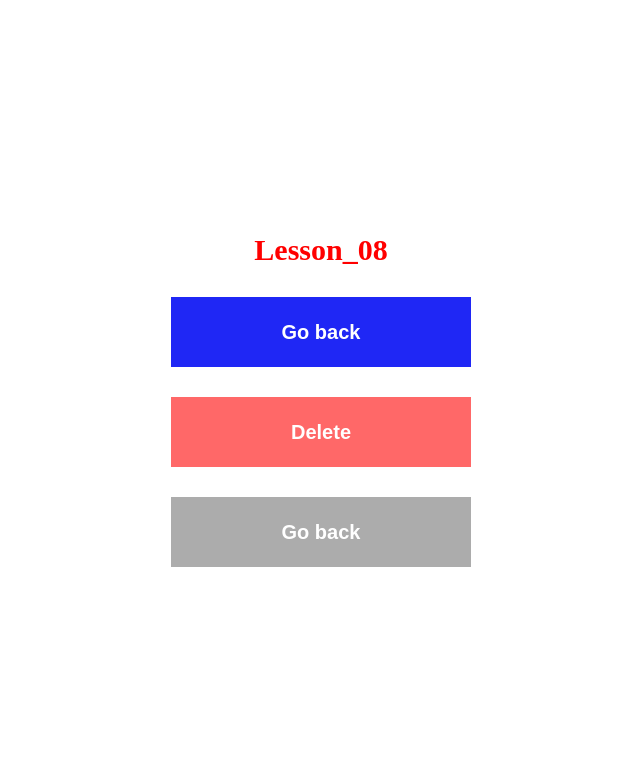
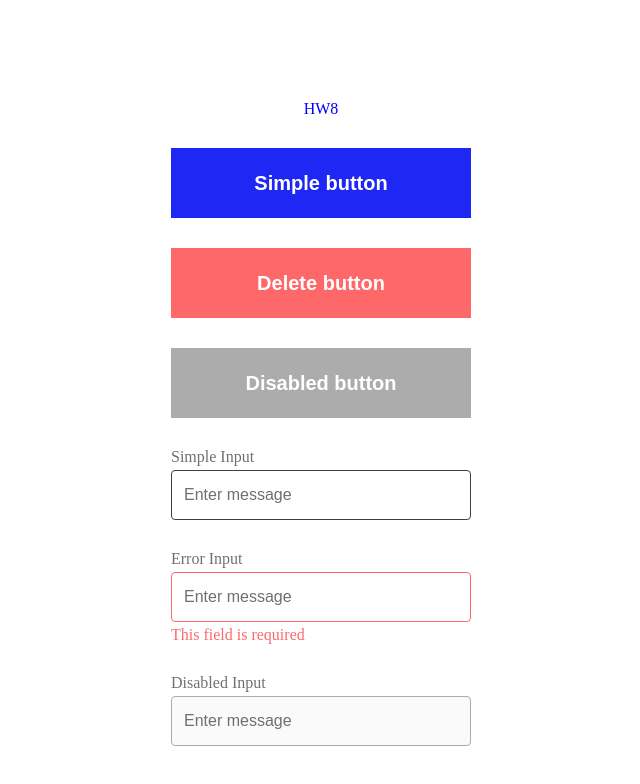
Before and after one commit to AIT-AS/cohort_62_fs_react_ts, a React (Vite) app: page / in a window 1280 px wide. Shown: the top 784 px of the page, without its empty margins (319-959 px from the left). Built offline with nearby package versions, Linux system fonts and the light colour scheme.

Commit message:
Homework08

```diff
--- a/src/App.tsx
+++ b/src/App.tsx
@@ -3,12 +3,13 @@ import GlobalStyles from "styles/GlobalStyles";
 // Lessons
 // import Lesson_06 from "lessons/Lesson_06/Lesson_06";
 // import Lesson_07 from "lessons/Lesson_07/Lesson_07";
-import Lesson_08 from "lessons/Lesson_08/Lesson_08";
+// import Lesson_08 from "lessons/Lesson_08/Lesson_08";
 
 
 // Homeworks
 // import Homework_06 from "homeworks/Homework_06/Homework_06";
 // import Homework_07 from "homeworks/Homework_07/Homework_07";
+import Homework_08 from "homeworks/Homework_08/Homework_08";
 
 
 function App() {
@@ -17,10 +18,11 @@ function App() {
       {/* <Lesson_06 /> */}
       {/* <Lesson_07 /> */}
       <GlobalStyles />
-      <Lesson_08 />
+      {/* <Lesson_08 /> */}
 
       {/* <Homework_06 /> */}
       {/* <Homework_07 /> */}
+      <Homework_08 />
 
     </>
   );
--- a/src/components/Button/Button.tsx
+++ b/src/components/Button/Button.tsx
@@ -1,9 +1,9 @@
 import { type ButtonProps } from "./types";
 import { ButtonComponent } from "./styles";
 
-function Button({ name = "Send", type = "button", onClick, isRed = false, isDisabled = false  }: ButtonProps) {
+function Button({ name, type = "button", onClick, isRed = false, isDisabled = false  }: ButtonProps) {
   return (
-    <ButtonComponent disabled={isDisabled} $isRed={isRed} className="button_component" type={type} onClick={onClick}>
+    <ButtonComponent disabled={isDisabled}  $isRed={isRed} className="button_component" type={type} onClick={onClick}>
       {name}
     </ButtonComponent>
   );
--- a/src/components/Input/Input.tsx
+++ b/src/components/Input/Input.tsx
@@ -1,20 +1,33 @@
-import "./styles.css";
+import { InputWrapper, InputLabel, InputComponent, ErrorText } from "./styles"
+
 import { type InputProps } from "./types";
 
-function Input({ id, name, type, placeholder, label }: InputProps) {
+function Input({
+  id,
+  name,
+  type = "text",
+  placeholder,
+  label,
+  disabled = false,
+  error = undefined,
+  value,
+  onChange,
+}: InputProps) {
   return (
-    <div className="input-wrapper">
-      <label className="input-label" htmlFor={id}>
-        {label}
-      </label>
-      <input
-        className="input-component"
+    <InputWrapper>
+      <InputLabel htmlFor={id}>{label}</InputLabel>
+      <InputComponent
+        disabled={disabled}
+        $error={error}
         id={id}
         name={name}
         type={type}
         placeholder={placeholder}
+        value={value}
+        onChange={onChange}
       />
-    </div>
+      {!!error && <ErrorText>{error}</ErrorText>}
+    </InputWrapper>
   );
 }
 
--- /dev/null
+++ b/src/components/Input/styles.ts
@@ -0,0 +1,53 @@
+import styled from "@emotion/styled";
+
+interface InputComponentProps {
+  $error?: string | undefined;
+}
+
+const generateInputBorder = (
+  error: string | undefined,
+  disabled: boolean | undefined
+) => {
+  if (disabled) {
+    return "#acacacff";
+  } else {
+    if (error) {
+      return "#ff6868ff";
+    } else {
+      return "#3f3f3f";
+    }
+  }
+};
+
+export const InputWrapper = styled.div`
+  display: flex;
+  flex-direction: column;
+  gap: 4px;
+  width: 100%;
+`;
+
+export const InputLabel = styled.label`
+  font-size: 16px;
+  color: hsl(0, 0%, 44%);
+`;
+
+export const InputComponent = styled.input<InputComponentProps>`
+  width: 100%;
+  height: 50px;
+  border: 1px solid
+    ${({ disabled, $error }) => generateInputBorder($error, disabled)};
+  border-radius: 4px;
+  padding: 12px;
+  outline: none;
+
+  &::placeholder {
+    color: #6f6f6f;
+    font-size: 16px;
+  }
+`;
+
+export const ErrorText = styled.div`
+  height: 18px;
+  font-size: 16px;
+  color: #ff6868ff;
+`;
--- /dev/null
+++ b/src/homeworks/Homework_08/Homework_08.tsx
@@ -0,0 +1,59 @@
+import Button from "components/Button/Button";
+import Input from "components/Input/Input";
+
+import { PageWrapper, Paragraph, FormElementContainer } from "./styles";
+
+function Homework_08() {
+  const works = () => {
+    console.log("Button works");
+  };
+
+  return (
+    <PageWrapper>
+      <Paragraph>HW8</Paragraph>
+
+      <FormElementContainer>
+        <Button name="Simple button" onClick={works} />
+      </FormElementContainer>
+
+      <FormElementContainer>
+        <Button name="Delete button" isRed onClick={works} />
+      </FormElementContainer>
+
+      <FormElementContainer>
+        <Button name="Disabled button" isDisabled={true} onClick={works} />
+      </FormElementContainer>
+
+      <FormElementContainer>
+        <Input
+          id="simple_input"
+          label="Simple Input"
+          name="simple"
+          placeholder="Enter message"
+        />
+      </FormElementContainer>
+
+      <FormElementContainer>
+        <Input
+          id="error_input"
+          label="Error Input"
+          name="error"
+          placeholder="Enter message"
+          error="This field is required"
+        />
+      </FormElementContainer>
+
+      <FormElementContainer>
+        <Input
+          id="disabled_input"
+          label="Disabled Input"
+          name="disabled"
+          placeholder="Enter message"
+          disabled
+        />
+      </FormElementContainer>
+    </PageWrapper>
+  );
+}
+
+export default Homework_08;
--- /dev/null
+++ b/src/homeworks/Homework_08/styles.ts
@@ -0,0 +1,19 @@
+import styled from "@emotion/styled";
+
+export const PageWrapper = styled.div`
+display: flex;
+flex-direction: column;
+align-items: center;
+justify-content: center;
+flex: 1;
+padding: 100px;
+gap: 30px;
+`;
+
+export const Paragraph = styled.p`
+color: blue;
+`;
+
+export const FormElementContainer = styled.div`
+width: 300px;
+`;
```
Also changed, not shown: src/components/Input/styles.css (deleted, +0 -24 lines), src/components/Input/types.ts (+8 -2 lines).
